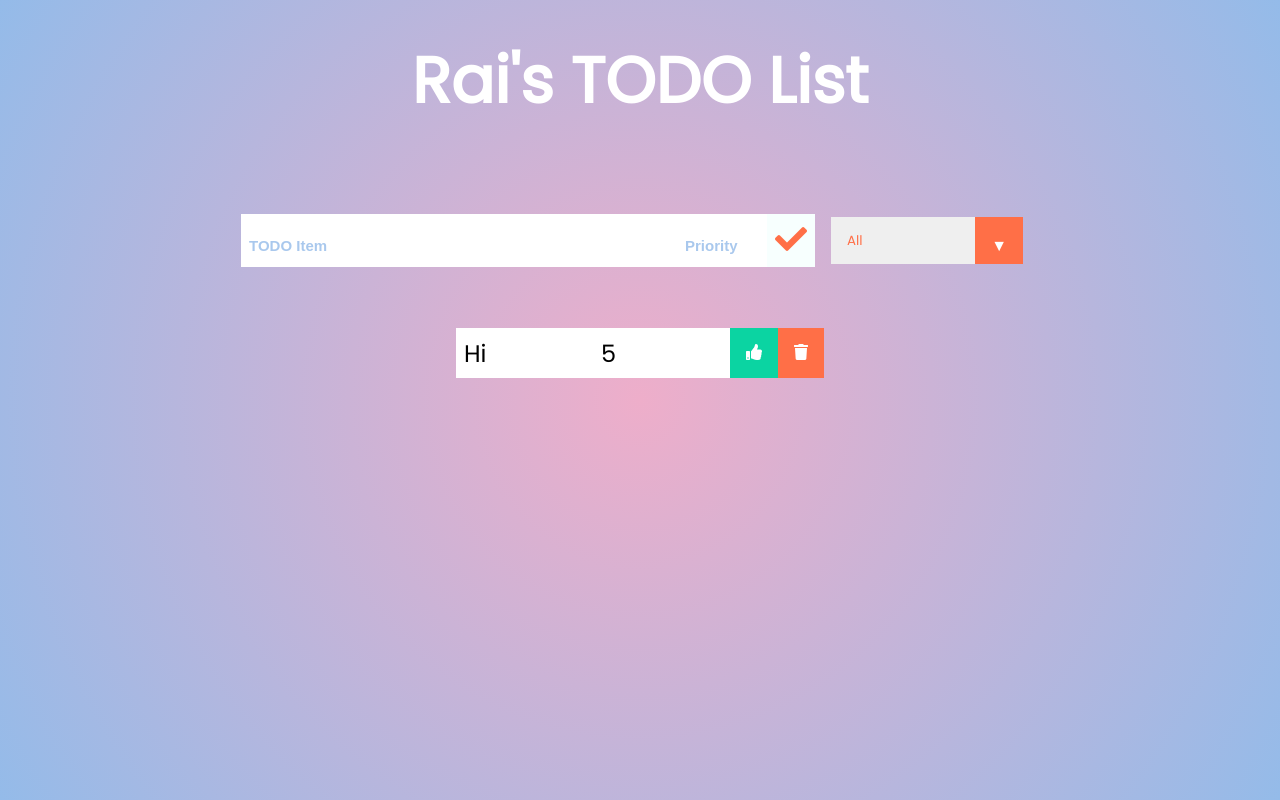
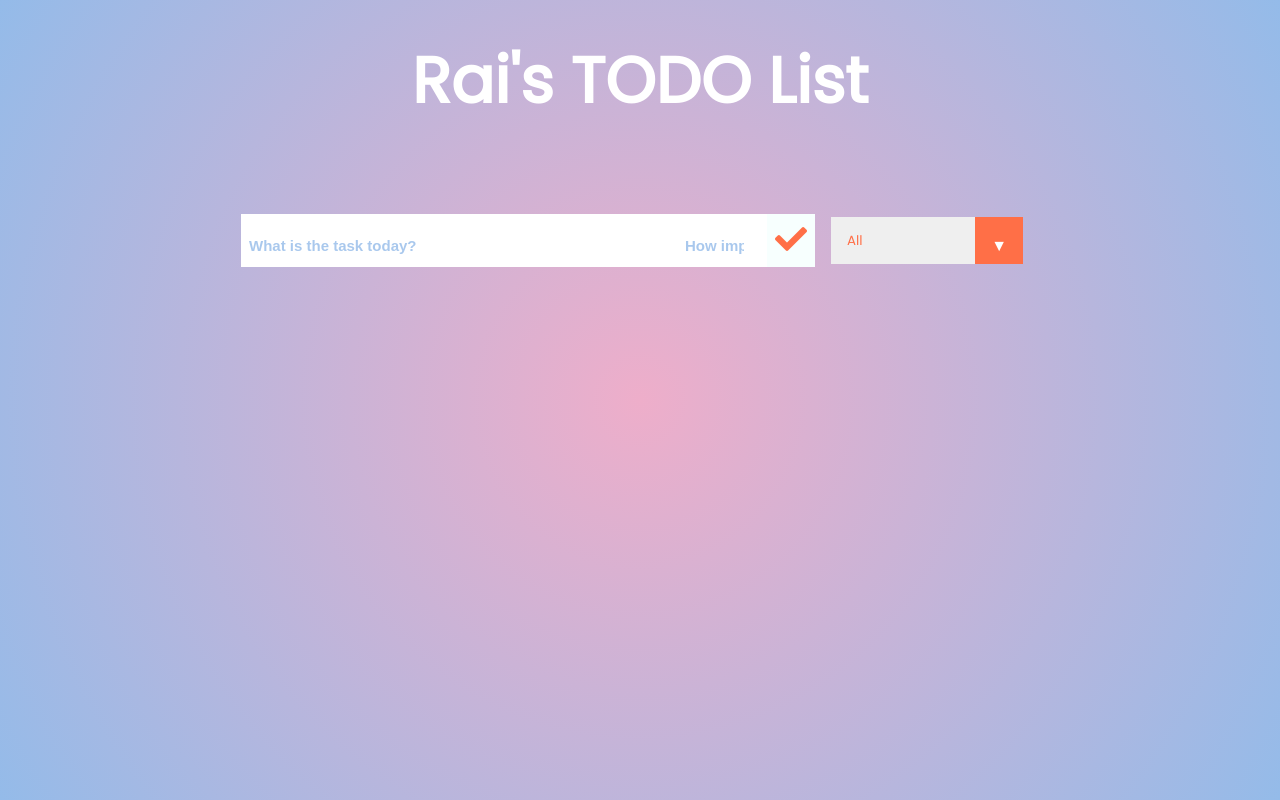
Before and after one commit to M-Hassan-Raza/react-todo, a React (Create React App) app: page / in a window 1280 px wide. Built offline with nearby package versions, Linux system fonts and the light colour scheme.

Commit message:
Added Edit Form to the components

```diff
--- a/package.json
+++ b/package.json
@@ -9,6 +9,7 @@
     "react": "^18.2.0",
     "react-dom": "^18.2.0",
     "react-scripts": "5.0.1",
+    "uuid": "^9.0.0",
     "web-vitals": "^2.1.4"
   },
   "scripts": {
--- a/src/components/Form.js
+++ b/src/components/Form.js
@@ -17,8 +17,8 @@ function Form(props) {
     };
     return (
         <form>
-            <input onChange={inputTextHandler} type="text" className="todo-input" placeholder="TODO Item"/>
-            <input onChange={inputPriorityHandler} type="number" min="1" max="5" className="todo-input priority" placeholder="Priority"/>
+            <input onChange={inputTextHandler} type="text" className="todo-input" placeholder="What is the task today?"/>
+            <input onChange={inputPriorityHandler} type="number" min="1" max="5" className="todo-input priority" placeholder="How important it is?"/>
             <button onClick={submitHandler} className="todo-button" type="submit">
                 <i className="fas fa-check"></i>
             </button>
--- a/src/components/TodoList.js
+++ b/src/components/TodoList.js
@@ -4,7 +4,9 @@ function TodoList(props) {
     return (
         <div className="todo-container">
             <ul className="todo-list">
-            <Todo/>
+            {props.todosList.map(todo => (
+                <Todo/>
+            ))}
             </ul>
         </div>
     );
```
Also changed, not shown: src/components/EditTodoForm.js (added, +7 -0 lines), 1 other file (tests, documents, lock files or other folders).
